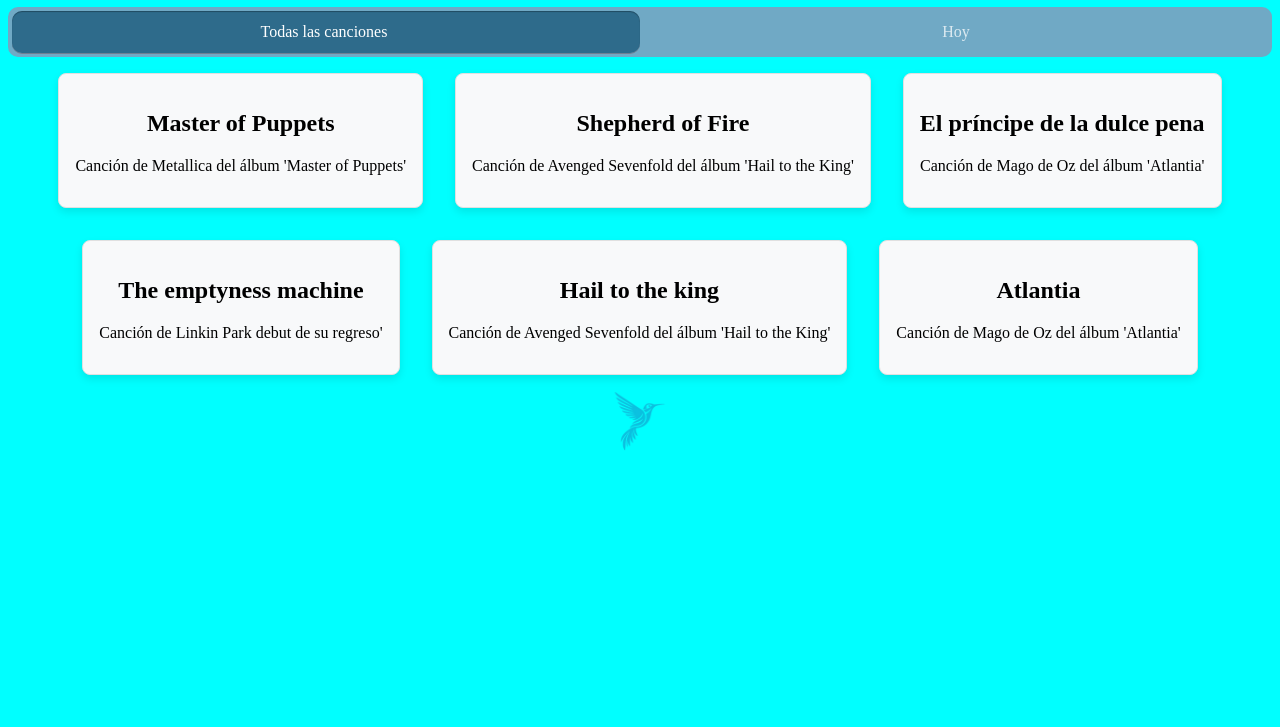
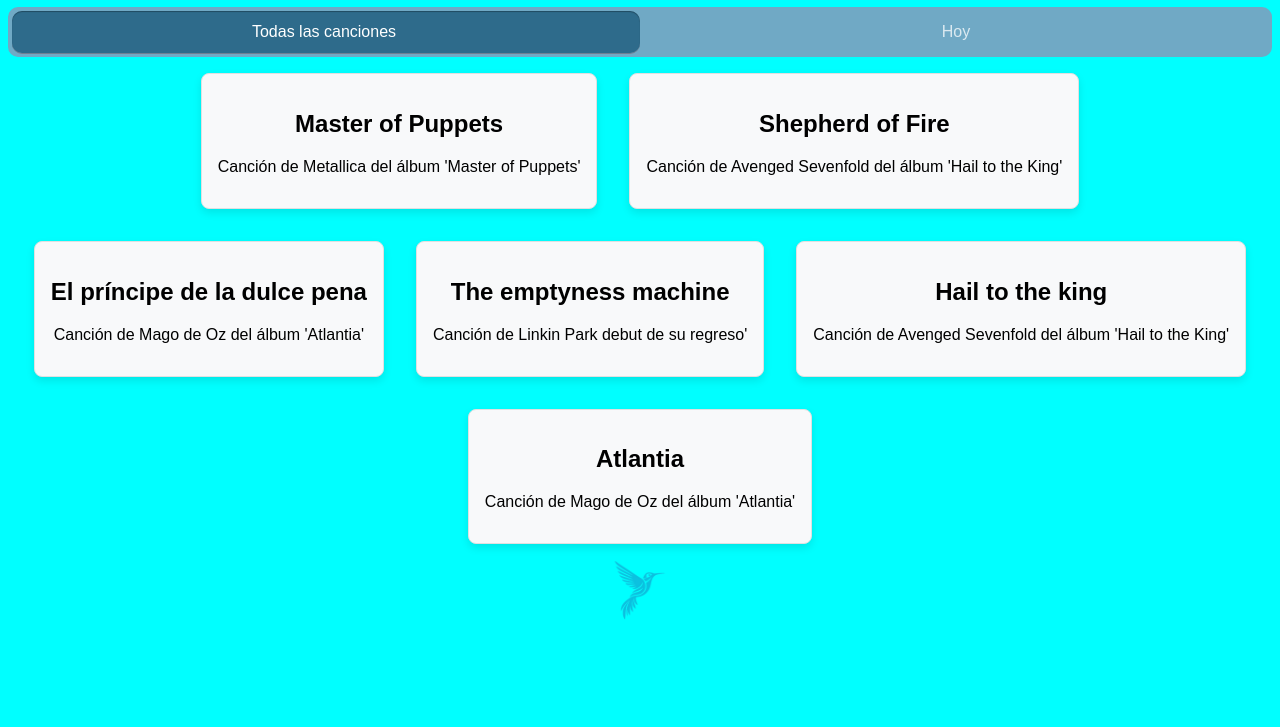
Before and after one commit to BlaeckHardt/web_tests, a plain HTML site: page index.html in a window 1280 px wide. Shown: the part 73-800 px from the top of the page. Drawn offline with Linux system fonts and the light colour scheme.

Commit message:
Update styles.css

```diff
--- a/css/styles.css
+++ b/css/styles.css
@@ -1,6 +1,7 @@
 /* Estilo general para las tarjetas */
 body {
   background-color: aqua;
+  font-family: Arial, sans-serif;
 }
 
 .card {
@@ -17,6 +18,7 @@ body {
   /* Efecto de hover */
 .card:hover {
     transform: scale(1.05);
+    box-shadow: 0px 0px 10px 2px #5a5a5a;
   }
 
   /* Contenedor de tarjetas */
@@ -25,7 +27,6 @@ body {
     flex-wrap: wrap;
     justify-content: center;
   }
-
 
 @media (max-width: 768px) {
     #card-container {
```
